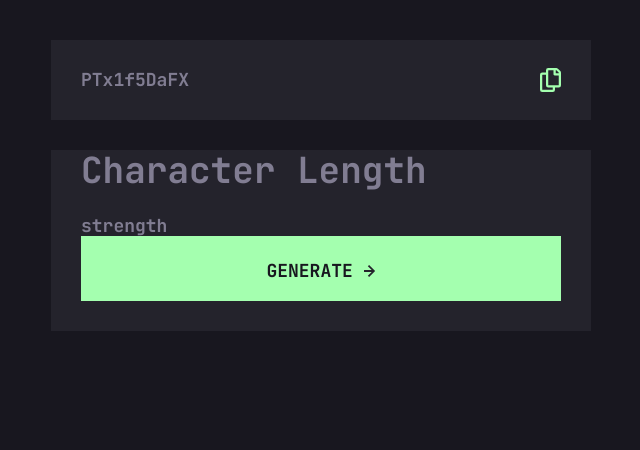
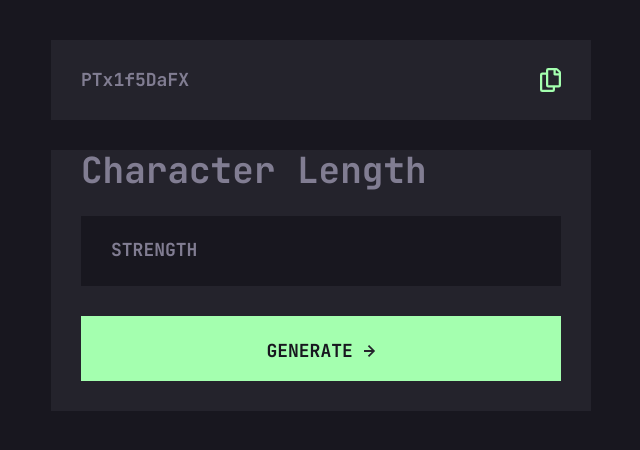
Before and after one commit to ClaytonDewey/react-password-generator, a React (Create React App) app: page / in a window 1280 px wide. Shown: the top 450 px of the page, without its empty margins (319-959 px from the left). Built offline with nearby package versions, Linux system fonts and the light colour scheme.

Commit message:
Style boxes

```diff
--- a/src/components/StrengthBox.js
+++ b/src/components/StrengthBox.js
@@ -1,6 +1,6 @@
 const StrengthBox = () => {
   return (
-    <div className='box__strength'>
+    <div className='box box__strength'>
       <p className='uppercase'>strength</p>
     </div>
   );
--- a/src/sass/base/_typography.scss
+++ b/src/sass/base/_typography.scss
@@ -9,6 +9,10 @@ body {
   font-family: $ff-mono;
   font-weight: $fw-700;
   font-size: $fs-100;
+}
+
+.uppercase {
+  text-transform: uppercase;
 }
 
 .text-center {
--- a/src/sass/components/_box.scss
+++ b/src/sass/components/_box.scss
@@ -14,4 +14,12 @@
     height: 8rem;
     margin-bottom: 3rem;
   }
+
+  &__strength {
+    display: flex;
+    align-items: center;
+    justify-content: space-between;    background: $clr-bg-dark;
+    margin-bottom: 3rem;
+    height: 7rem;
+  }
 }
```
